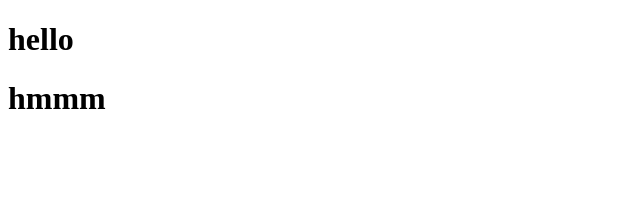
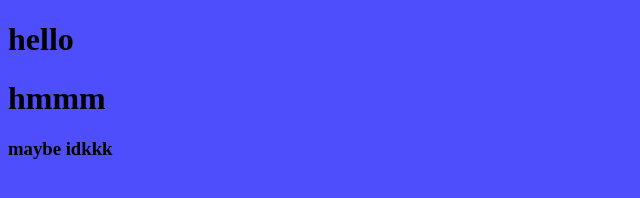
Before and after one commit to fazza-tech/cursor-animation, a plain HTML site: page index.html in a window 1280 px wide. Shown: the whole page, without its empty margins (0-640 px from the left). Drawn offline with Linux system fonts and the light colour scheme.

Commit message:
lt
latest

```diff
--- a/index.html
+++ b/index.html
@@ -10,5 +10,6 @@
 <body>
     <h1>hello</h1>
     <h1>hmmm</h1>
+    <h3>maybe idkkk</h3>
 </body>
 </html>
--- a/style.css
+++ b/style.css
@@ -0,0 +1,3 @@
+body{
+    background-color: rgb(78, 78, 253);
+}
```
